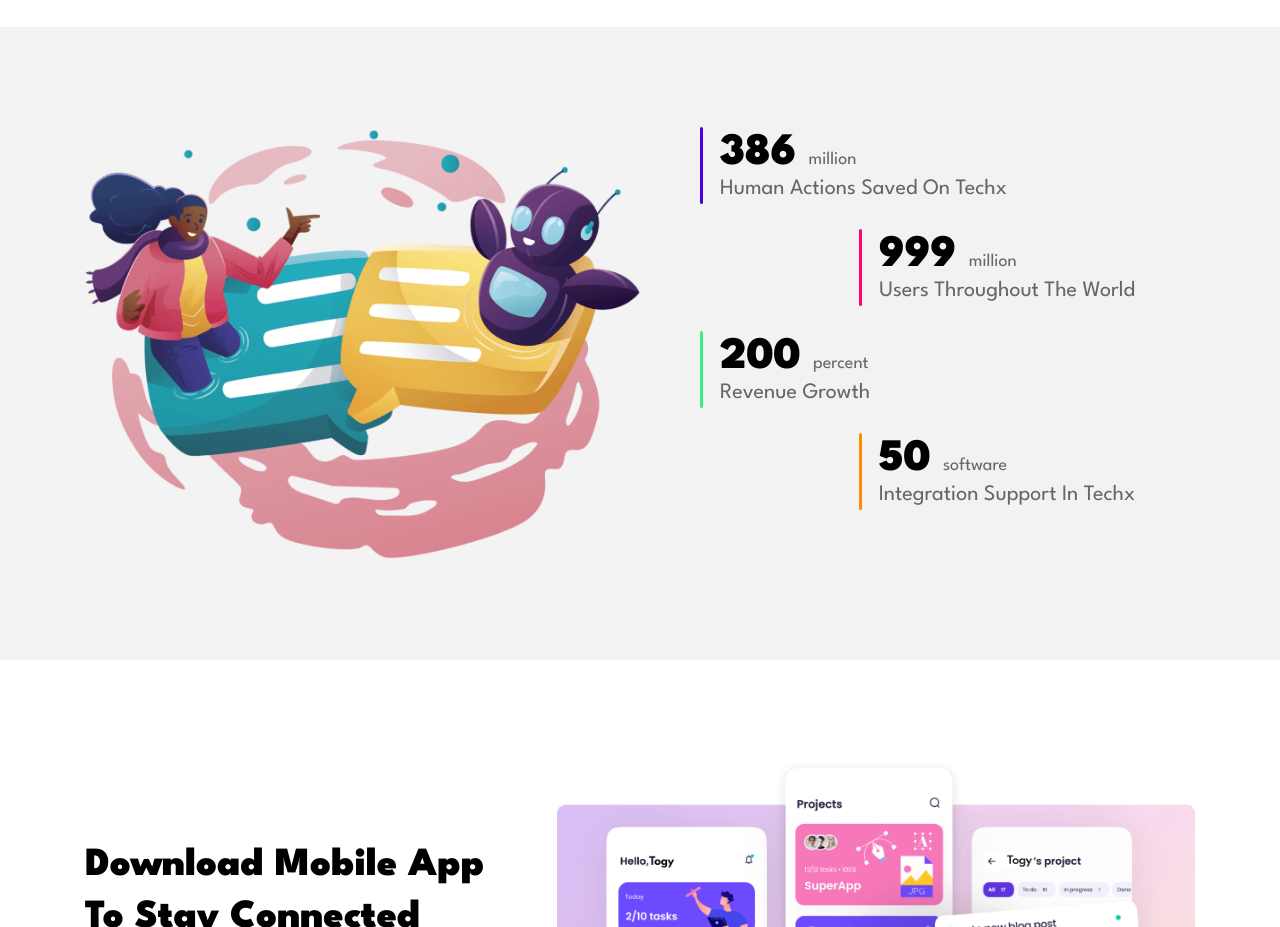
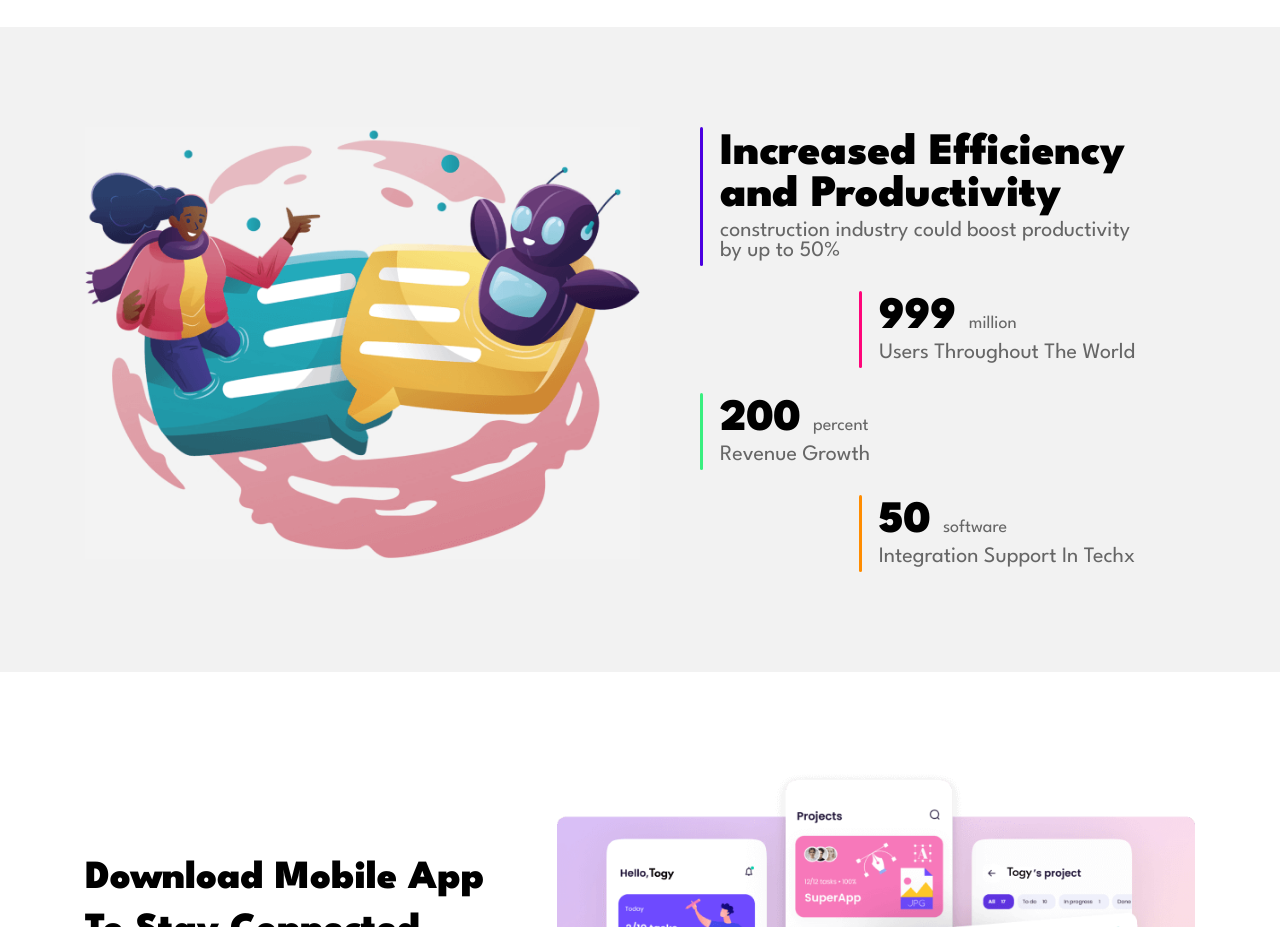
Before and after one commit to Abel7888/abel.github.io, a plain HTML site: page index.html in a window 1280 px wide. Shown: the part 4960-5887 px from the top of the page. Drawn offline with nearby package versions, Linux system fonts and the light colour scheme; a script that the page names is missing.

Commit message:
Update index.html

```diff
--- a/index.html
+++ b/index.html
@@ -534,11 +534,11 @@
 
             <li class="stats-item purple">
               <h3 class="item-title">
-                386
-                <span class="span">million</span>
+                Increased Efficiency and Productivity
+                <span class="span"></span>
               </h3>
 
-              <p class="stats-text">Human Actions Saved On Techx</p>
+              <p class="stats-text">construction industry could boost productivity by up to 50%</p>
             </li>
 
             <li class="stats-item red">
```
